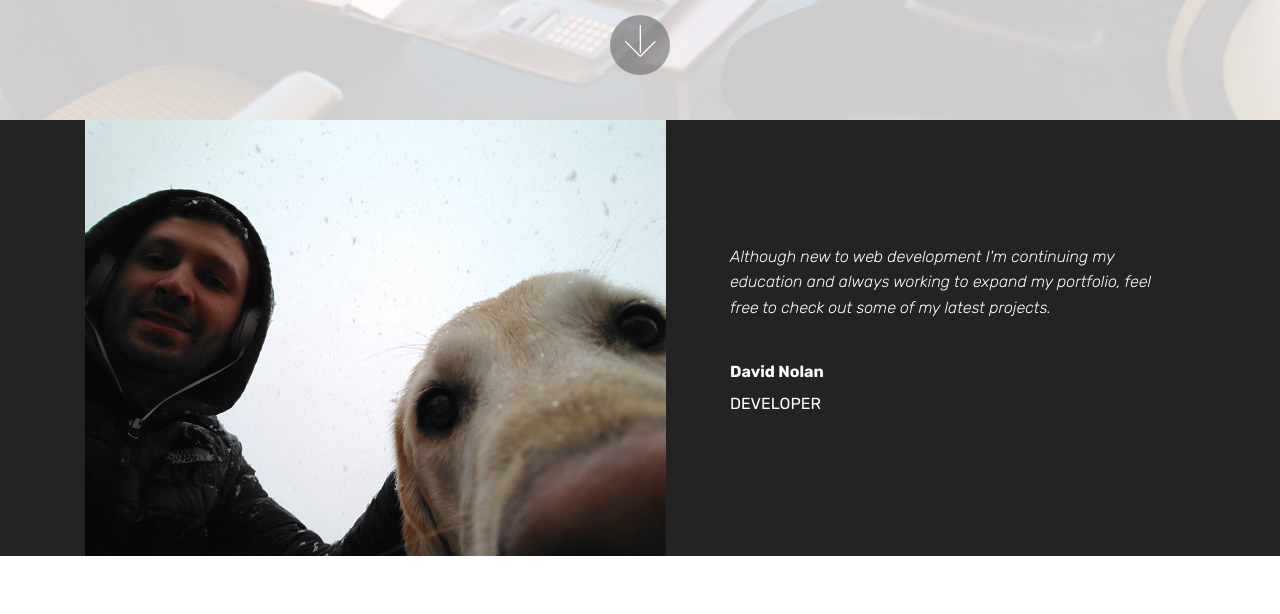
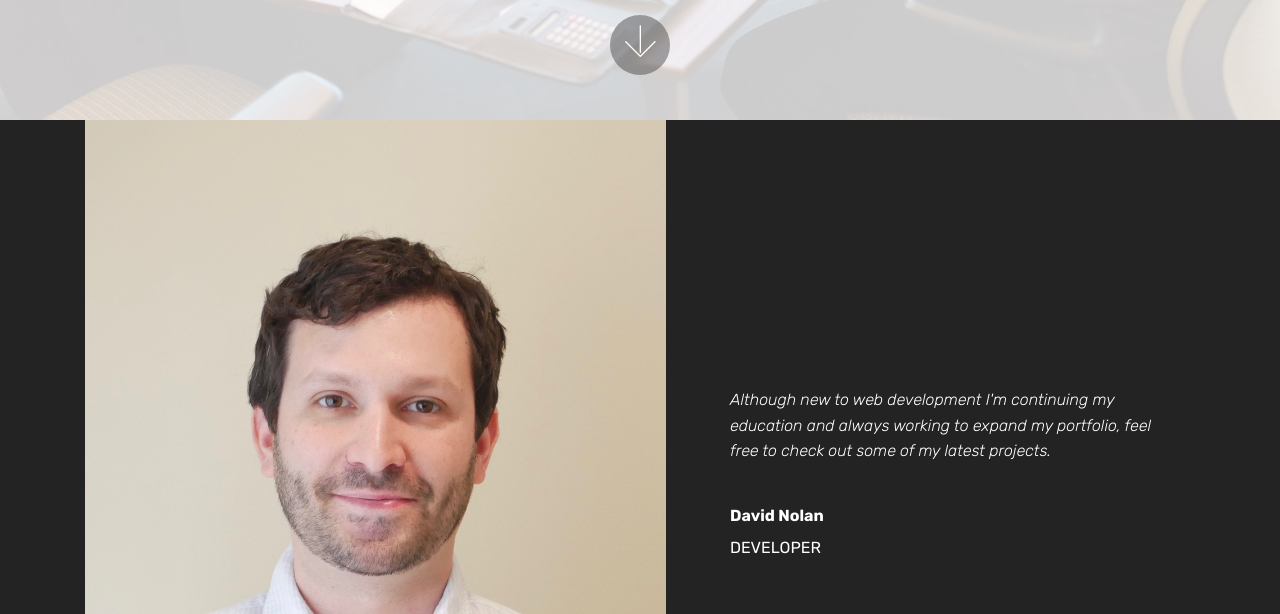
Before and after one commit to noho-glitch/portfolio, a plain HTML site: page index.html in a window 1280 px wide. Shown: the part 680-1294 px from the top of the page. Drawn offline with Linux system fonts and the light colour scheme; files whose address does not match are found by name.

Commit message:
updated profile picture

```diff
--- a/index.html
+++ b/index.html
@@ -67,7 +67,7 @@
         <div class="media-container-row">
           <div class="mbr-figure pr-lg-5" style="width: 130%;">
             <img
-              src="assets/images/img-20181130-151347575-1162x872.jpg"
+              src="assets/images/profile.jpeg"
               alt=""
               title=""
             />
```
Also changed, not shown: assets/images/profile.jpeg (added).
